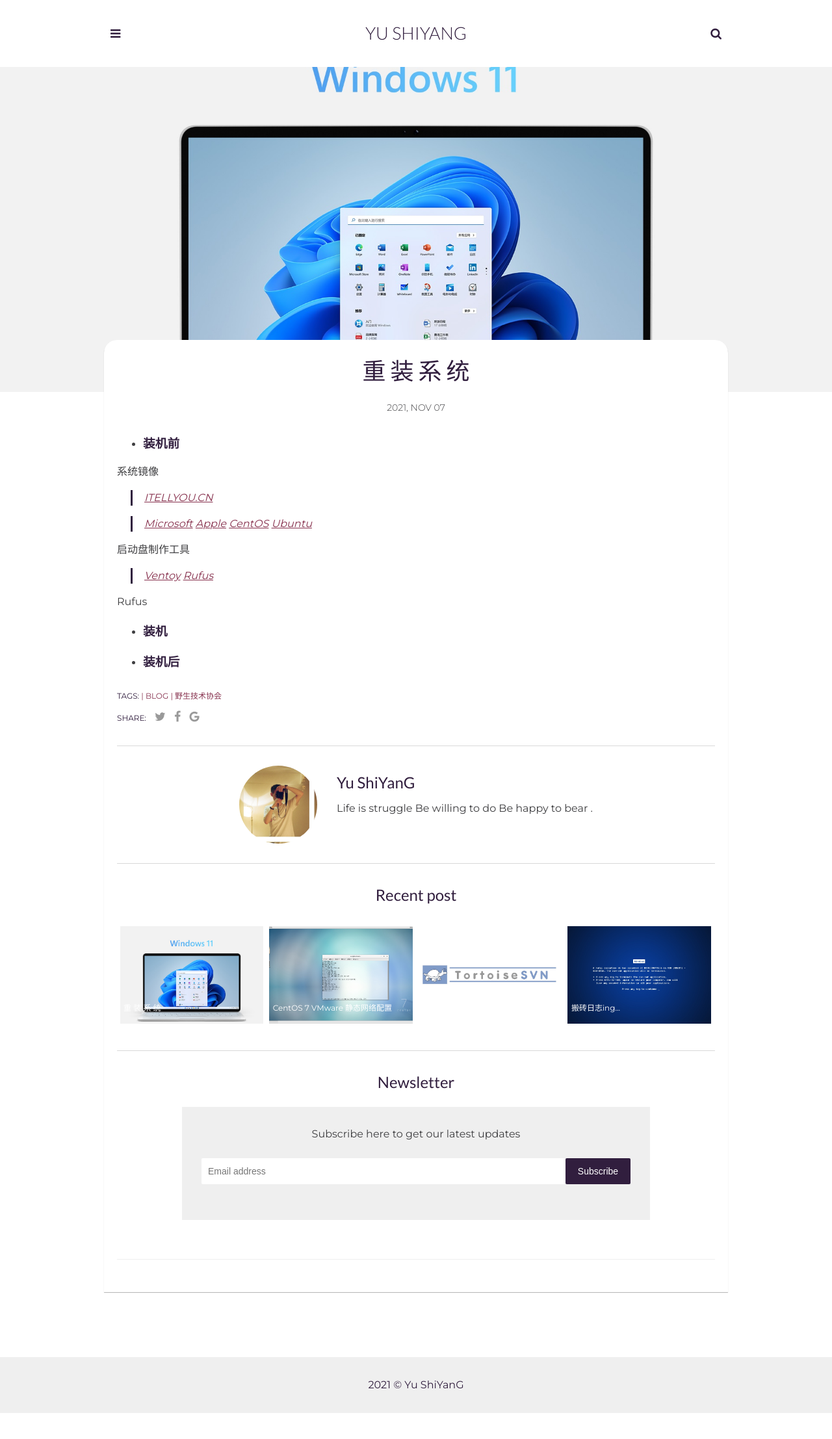
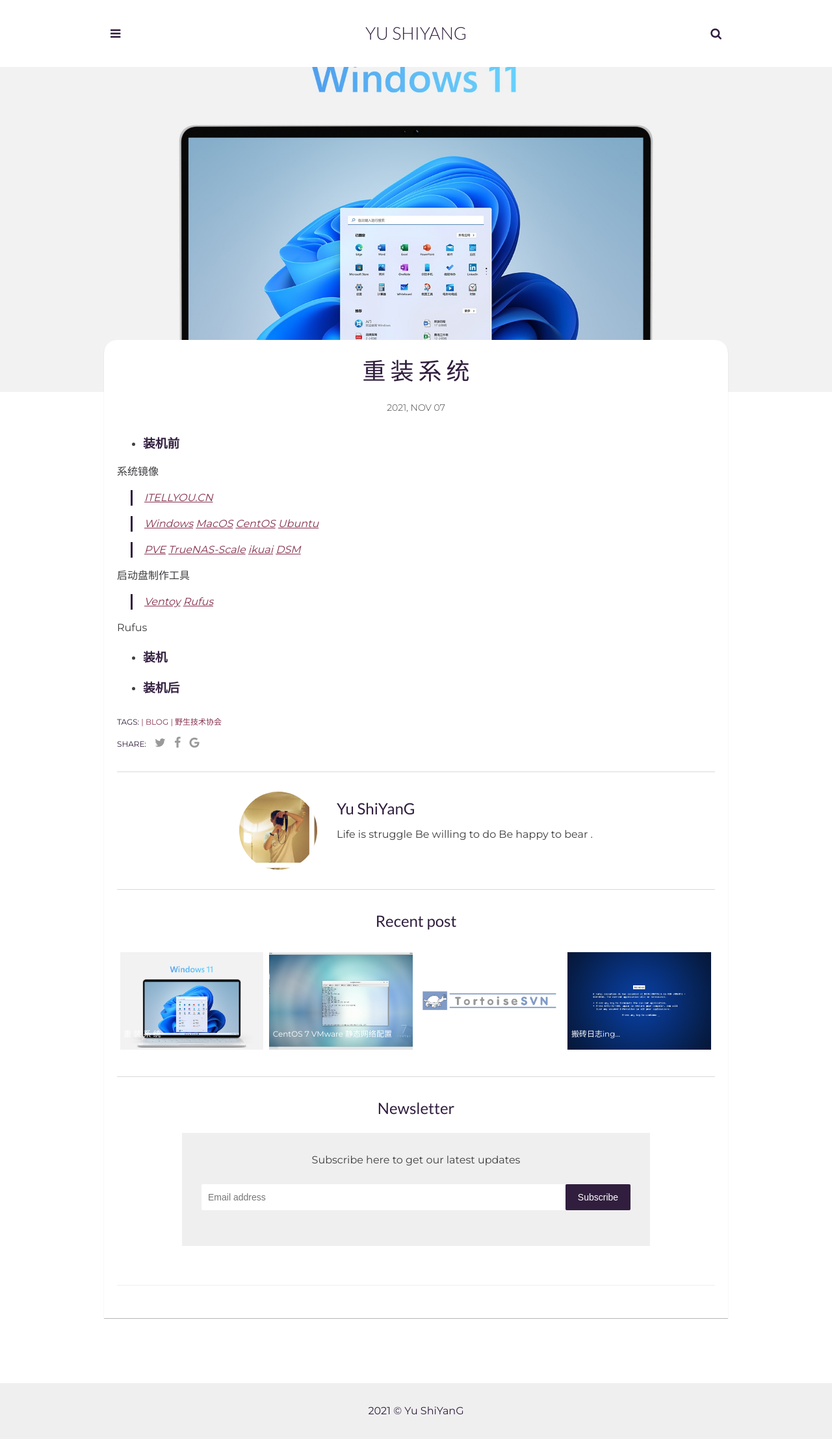
Before and after one commit to techysy/techysy.github.io, a Jekyll site: the page built from _posts/2021-11-07-setup-system.markdown, in a window 1280 px wide. Shown: the whole page at 65% size. Built offline with Jekyll 4.4.1, drawn with Linux system fonts in a browser that asks for light colours; comment, search, counter and statistics services are not loaded; a style sheet for code colours, icons or effects is not loaded.

Commit message:
Update 2021-11-07-setup-system.markdown

```diff
--- a/_posts/2021-11-07-setup-system.markdown
+++ b/_posts/2021-11-07-setup-system.markdown
@@ -12,7 +12,9 @@
 
 > <a href="https://next.itellyou.cn/" target="_blank">ITELLYOU.CN</a>
 
-> <a href="https://www.microsoft.com/zh-cn/windows/windows-11/" target="_blank">Microsoft</a> <a href="https://support.apple.com/zh-cn/macos/upgrade" target="_blank">Apple</a> <a href="https://www.centos.org/download/" target="_blank">CentOS</a> <a href="https://ubuntu.com/download/desktop" target="_blank">Ubuntu</a>
+> <a href="https://www.microsoft.com/zh-cn/windows/windows-11/" target="_blank">Windows</a> <a href="https://support.apple.com/zh-cn/macos/upgrade" target="_blank">MacOS</a> <a href="https://www.centos.org/download/" target="_blank">CentOS</a> <a href="https://ubuntu.com/download/desktop" target="_blank">Ubuntu</a>
+
+> <a href="https://www.proxmox.com/en/downloads" target="_blank">PVE</a> <a href="https://www.truenas.com/download-truenas-scale/" target="_blank">TrueNAS-Scale</a> <a href="https://www.centos.org/download/" target="_blank">ikuai</a> <a href="https://ubuntu.com/download/desktop" target="_blank">DSM</a>
 
 启动盘制作工具
 
```
